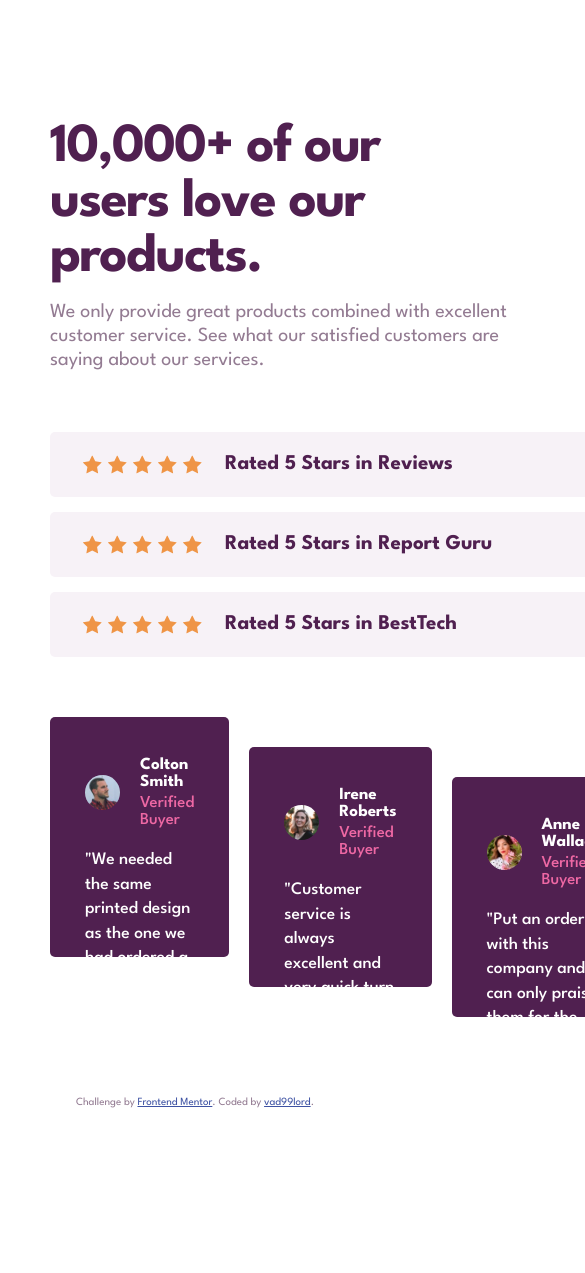
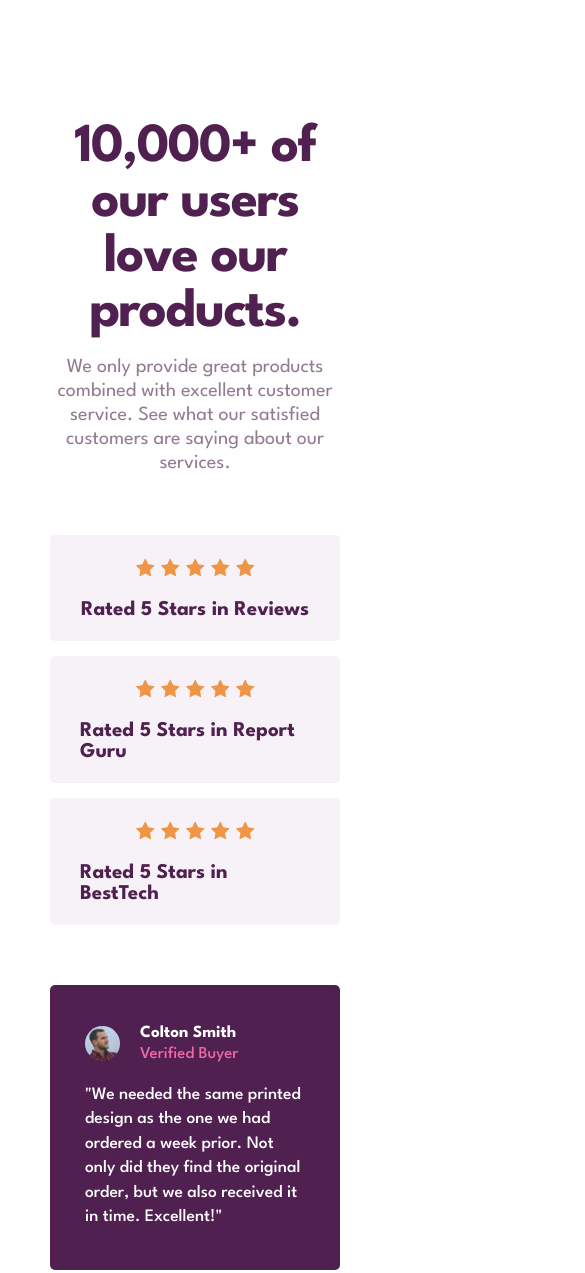
Before and after one commit to vad99lord/social-proof-section, a plain HTML site: page index.html in a window 390 px wide. Shown: the top 1273 px of the page, 585 px wide, since content can reach past the window. Before the commit the page ends 1227 px from the top, so only its background shows below. Drawn offline with Linux system fonts and the light colour scheme.

Commit message:
finish layout

```diff
--- a/styles/styles.css
+++ b/styles/styles.css
@@ -75,8 +75,8 @@ body {
 /* Text box section styles */
 
 .text-box-container {
-  /* background-color: yellow; */
-  /* margin-bottom: 0rem; */
+  display: flex;
+  flex-direction: column;
 }
 
 .text-box-heading {
@@ -155,7 +155,7 @@ body {
   display: flex;
   gap: 2rem;
   justify-content: center;
-  /* flex-wrap: wrap; */
+  flex-wrap: wrap;
   min-height: 30rem;
   height: 100%;
 }
@@ -169,8 +169,6 @@ body {
   padding: 4rem 3.5rem;
   flex: 1;
   font-weight: 500;
-  max-height: 24rem;
-  /* height: 100%; */
 }
 
 .testimonial:nth-child(1) {
@@ -223,10 +221,22 @@ body {
   .section-social-proof {
     grid-template-columns: 1fr;
   }
+
+  .text-box-container{
+    align-items: center;
+    text-align: center;
+  }
+
   .featured-in-container {
     max-width: 100%;
   }
+
   .featured-in {
     max-width: 100%;
+    flex-direction: column;
+  }
+
+  .testimonial{
+    flex: 0 1 auto;
   }
 }
```
